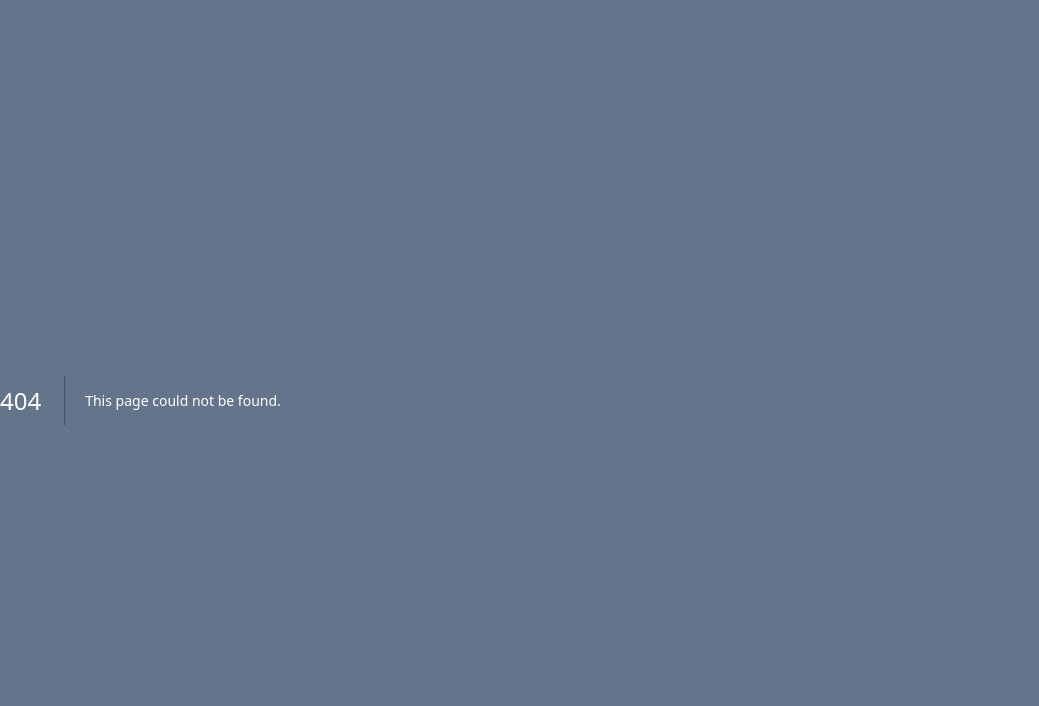
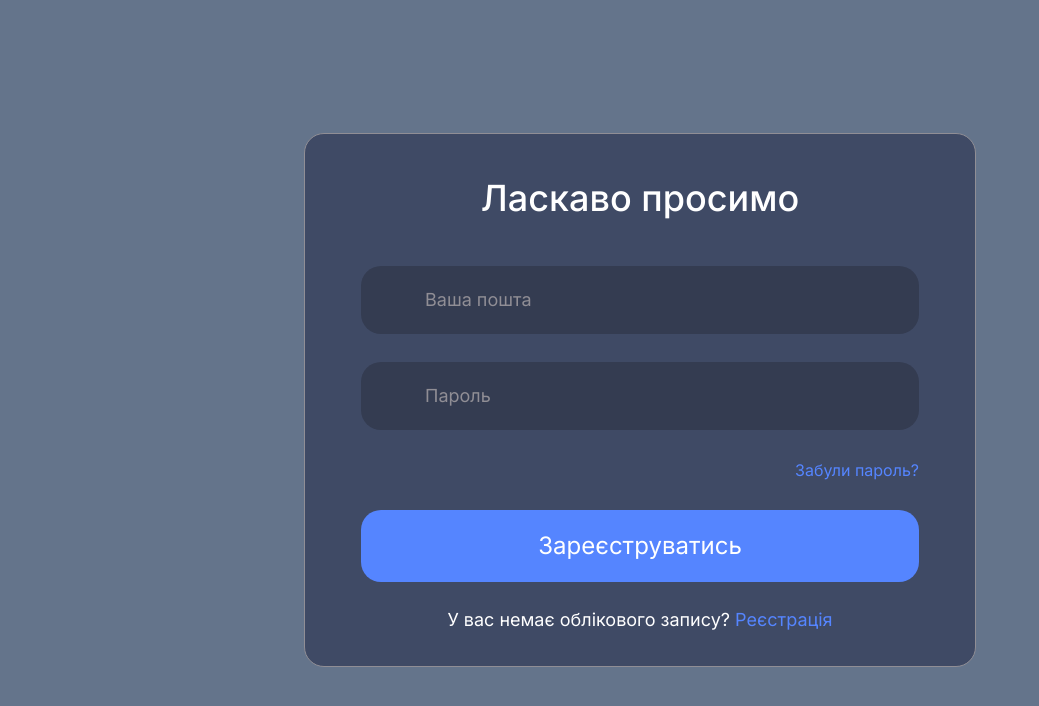
Before and after one commit to EdPrys/online-chat, a Next.js app: page /sign-in in a window 1280 px wide. Before the commit this address had no page. Shown: the top 706 px of the page, without its empty margins (0-1039 px from the left). Built offline with nearby package versions, Linux system fonts and the light colour scheme.

Commit message:
create sign-in and reset-password pages

```diff
--- a/components/shared/forms/Input/Input.tsx
+++ b/components/shared/forms/Input/Input.tsx
@@ -2,10 +2,10 @@ import React from "react";
 import Icon, { IconVariantType } from "../../Icon/Icon";
 
 type Props = {
-  type?: string;
   placeholder: string;
   name: string;
   icon: IconVariantType;
+  type?: string;
 };
 
 const Input: React.FC<Props> = ({ type = "text", placeholder, name, icon }) => {
--- /dev/null
+++ b/pages/reset-pass.tsx
@@ -0,0 +1,31 @@
+import Button from "@/components/shared/buttons/Button/Button";
+import Input from "@/components/shared/forms/Input/Input";
+import Layout from "@/components/shared/layout/Layout";
+import Heading from "@/components/shared/typography/Heading/Heading";
+import Link from "next/dist/client/link";
+
+const RestPass = () => {
+  return (
+    <Layout className="flex flex-col">
+      <form className="w-full px-14 pt-11 pb-8 rounded-3xl max-w-2xl m-auto bg-slade-600 border border-grey-500">
+        <Heading>Забули адресу електронної пошти/пароль?</Heading>
+        <p className="mb-8 text-lg text-center">
+          Ми надішлемо вам повідомлення з інструкціями для скидання пароля
+        </p>
+        <Input
+          type="e-mail"
+          name="email"
+          placeholder="name@example.com"
+          icon="mail"
+        />
+        <Button type="submit">Зареєструватись</Button>
+        <p className="text-lg text-center">
+          Згадали пароль?
+          <Link href="/sign-in"> Увійти</Link>
+        </p>
+      </form>
+    </Layout>
+  );
+};
+
+export default RestPass;
--- /dev/null
+++ b/pages/sign-in.tsx
@@ -0,0 +1,42 @@
+import Button from "@/components/shared/buttons/Button/Button";
+import Input from "@/components/shared/forms/Input/Input";
+import Layout from "@/components/shared/layout/Layout";
+import Heading from "@/components/shared/typography/Heading/Heading";
+import Link from "next/dist/client/link";
+
+const SignIn = () => {
+  return (
+    <Layout className="flex flex-col">
+      <form className="w-full px-14 pt-11 pb-8 rounded-3xl max-w-2xl m-auto bg-slade-600 border border-grey-500">
+        <Heading>Ласкаво просимо</Heading>
+
+        <Input
+          type="e-mail"
+          name="email"
+          placeholder="Ваша пошта"
+          icon="user"
+        />
+
+        <Input
+          type="password"
+          name="password"
+          placeholder="Пароль"
+          icon="chat"
+        />
+
+        <div className="text-right mb-7">
+          <Link href="/sign-in">Забули пароль?</Link>
+        </div>
+
+        <Button type="submit">Зареєструватись</Button>
+
+        <p className="text-lg text-center">
+          У вас немає облікового запису?
+          <Link href="/sign-in"> Реєстрація</Link>
+        </p>
+      </form>
+    </Layout>
+  );
+};
+
+export default SignIn;
```
